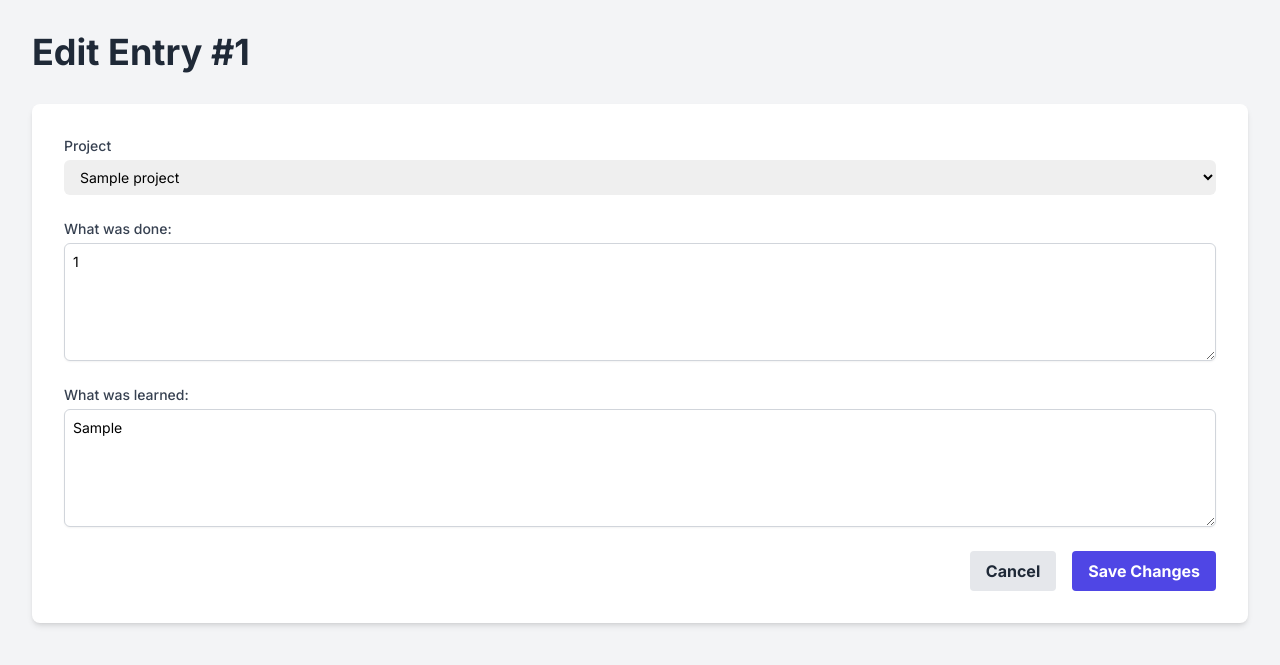
After one commit to nesetkab/slackk, a Flask app: template templates/edit_entry.html in a window 1280 px wide. The commit adds this page. Shown: the top 665 px of the page. Run offline with Flask 3, Linux system fonts and the light colour scheme; the template is opened without the code that fills it: most values are stand-ins (such as "Sample title", 1, 10 or a date in 2020); some libraries are stand-ins or nearby versions.

Commit message:
oops but added edit entries

```diff
--- a/app.py
+++ b/app.py
@@ -10,6 +10,19 @@ from database_helpers import (
 )
 from slack_bolt import App
 from slack_bolt.adapter.flask import SlackRequestHandler
+import os
+from pathlib import Path
+from dotenv import load_dotenv
+from flask import Flask, request, render_template, session, redirect, url_for, flash
+from slack_bolt import App
+from slack_bolt.adapter.flask import SlackRequestHandler
+from database_helpers import (
+    fetch_all_entries,
+    delete_entry as db_delete_entry,
+    fetch_single_entry,
+    update_entry,
+    fetch_all_projects,
+)
 from functools import wraps
 
 # Load environment variables
@@ -18,7 +31,6 @@ load_dotenv(dotenv_path=env_path)
 
 # Initialize Flask and Slack apps
 flask_app = Flask(__name__)
-# A secret key is required for Flask session management
 flask_app.config["SECRET_KEY"] = os.environ.get(
     "FLASK_SECRET_KEY", "a-strong-default-secret-key-for-dev"
 )
@@ -52,23 +64,19 @@ def login_required(f):
 # --- Slack Bot Routes ---
 @flask_app.route("/slack/events", methods=["POST"])
 def slack_events_handler():
-    """Handles incoming Slack events."""
     return handler.handle(request)
 
 
 # --- Web Viewer Routes ---
 @flask_app.route("/")
 def index():
-    """Redirects the root URL to the entries page."""
     return redirect(url_for("view_entries"))
 
 
 @flask_app.route("/login", methods=["GET", "POST"])
 def login():
-    """Handles the login process."""
     error = None
     if request.method == "POST":
-        # The password should be stored in an environment variable
         site_password = os.environ.get("SITE_PASSWORD")
         if request.form["password"] == site_password:
             session["logged_in"] = True
@@ -78,32 +86,53 @@ def login():
     return render_template("login.html", error=error)
 
 
-@app.route("/entries")
+@flask_app.route("/entries")
 @login_required
 def view_entries():
-    """Fetches all entries and renders the main webpage."""
     all_entries = fetch_all_entries()
     entry_count = len(all_entries)
     return render_template("entries.html", entries=all_entries, entry_count=entry_count)
 
 
-@app.route("/delete/<int:entry_id>", methods=["POST"])
+@flask_app.route("/delete/<int:entry_id>", methods=["POST"])
 @login_required
 def delete_entry_route(entry_id):
-    """Deletes an entry."""
     db_delete_entry(entry_id)
     flash("Entry successfully deleted.", "success")
     return redirect(url_for("view_entries"))
 
 
+@flask_app.route("/edit/<int:entry_id>")
+@login_required
+def edit_entry_route(entry_id):
+    entry = fetch_single_entry(entry_id)
+    projects = fetch_all_projects()
+    if entry:
+        return render_template("edit_entry.html", entry=entry, projects=projects)
+    else:
+        flash("Entry not found.", "error")
+        return redirect(url_for("view_entries"))
+
+
+@flask_app.route("/update/<int:entry_id>", methods=["POST"])
+@login_required
+def update_entry_route(entry_id):
+    updated_data = {
+        "what_did": request.form["what_did"],
+        "what_learned": request.form["what_learned"],
+        "project_name": request.form["project_name"],
+    }
+    update_entry(entry_id, updated_data)
+    flash("Entry successfully updated.", "success")
+    return redirect(url_for("view_entries"))
+
+
 @flask_app.route("/logout")
 def logout():
-    """Logs the user out."""
     session.pop("logged_in", None)
     return redirect(url_for("login"))
 
 
-# Start the application for local development
 if __name__ == "__main__":
     port = int(os.environ.get("PORT", 8080))
     flask_app.run(host="0.0.0.0", port=port, debug=True)
--- /dev/null
+++ b/templates/edit_entry.html
@@ -0,0 +1,45 @@
+
+<!DOCTYPE html>
+<html lang="en">
+<head>
+    <meta charset="UTF-8">
+    <meta name="viewport" content="width=device-width, initial-scale=1.0">
+    <title>Edit Entry - Engineering Notebook</title>
+    <script src="https://cdn.tailwindcss.com"></script>
+    <link href="https://fonts.googleapis.com/css2?family=Inter:wght@400;500;600;700&display=swap" rel="stylesheet">
+    <style> body { font-family: 'Inter', sans-serif; } </style>
+</head>
+<body class="bg-gray-100">
+    <div class="container mx-auto p-4 sm:p-6 lg:p-8">
+        <header class="mb-8">
+            <h1 class="text-4xl font-bold text-gray-800">Edit Entry #{{ entry.id }}</h1>
+        </header>
+
+        <form action="{{ url_for('update_entry_route', entry_id=entry.id) }}" method="post" class="bg-white p-8 rounded-lg shadow-md space-y-6">
+            <div>
+                <label for="project_name" class="block text-sm font-medium text-gray-700">Project</label>
+                <select name="project_name" id="project_name" class="mt-1 block w-full pl-3 pr-10 py-2 text-base border-gray-300 focus:outline-none focus:ring-indigo-500 focus:border-indigo-500 sm:text-sm rounded-md">
+                    {% for p in projects %}
+                        <option value="{{ p }}" {% if p == entry.project %}selected{% endif %}>{{ p }}</option>
+                    {% endfor %}
+                </select>
+            </div>
+
+            <div>
+                <label for="what_did" class="block text-sm font-medium text-gray-700">What was done:</label>
+                <textarea id="what_did" name="what_did" rows="5" class="mt-1 shadow-sm focus:ring-indigo-500 focus:border-indigo-500 block w-full sm:text-sm border border-gray-300 rounded-md p-2">{{ entry.what_did }}</textarea>
+            </div>
+
+            <div>
+                <label for="what_learned" class="block text-sm font-medium text-gray-700">What was learned:</label>
+                <textarea id="what_learned" name="what_learned" rows="5" class="mt-1 shadow-sm focus:ring-indigo-500 focus:border-indigo-500 block w-full sm:text-sm border border-gray-300 rounded-md p-2">{{ entry.what_learned }}</textarea>
+            </div>
+
+            <div class="flex justify-end space-x-4">
+                <a href="{{ url_for('view_entries') }}" class="bg-gray-200 hover:bg-gray-300 text-gray-800 font-bold py-2 px-4 rounded transition-colors">Cancel</a>
+                <button type="submit" class="bg-indigo-600 hover:bg-indigo-700 text-white font-bold py-2 px-4 rounded transition-colors">Save Changes</button>
+            </div>
+        </form>
+    </div>
+</body>
+</html>
--- a/templates/entries.html
+++ b/templates/entries.html
@@ -38,8 +38,7 @@
                             <h2 class="text-2xl font-bold text-gray-900 mt-1">{{ entry.project or 'General Entry' }}</h2>
                         </div>
                         <div class="flex space-x-2">
-                            <!-- Placeholder for Edit functionality -->
-                            <a href="#" class="bg-blue-100 text-blue-700 hover:bg-blue-200 text-xs font-semibold px-2.5 py-1 rounded-full">Edit</a>
+                            <a href="{{ url_for('edit_entry_route', entry_id=entry.id) }}" class="bg-blue-100 text-blue-700 hover:bg-blue-200 text-xs font-semibold px-2.5 py-1 rounded-full">Edit</a>
                             <form action="{{ url_for('delete_entry_route', entry_id=entry.id) }}" method="post" onsubmit="return confirm('Are you sure you want to delete this entry?');">
                                 <button type="submit" class="bg-red-100 text-red-700 hover:bg-red-200 text-xs font-semibold px-2.5 py-1 rounded-full">Delete</button>
                             </form>
```
Also changed, not shown: database_helpers.py (+48 -48 lines).
